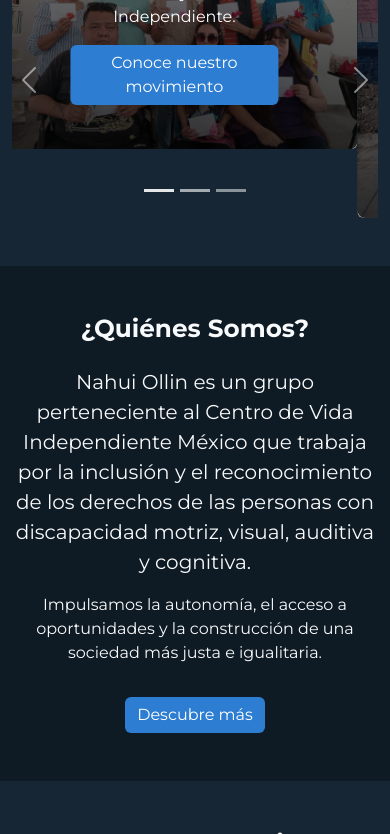
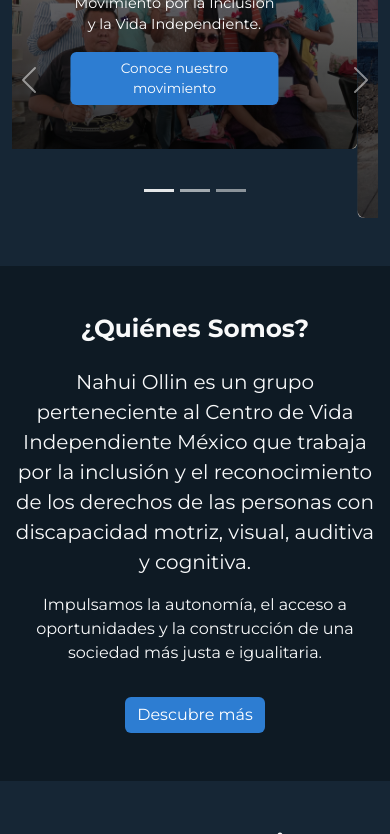
Before and after one commit to HiramKatt/Nahui-Ollin, a plain HTML site: page index.html in a window 390 px wide. Shown: the part 171-1005 px from the top of the page. Drawn offline with nearby package versions, Linux system fonts and the light colour scheme.

Commit message:
Update estilos.css

```diff
--- a/css/estilos.css
+++ b/css/estilos.css
@@ -212,3 +212,22 @@ height:220px;
 object-fit:cover;
 object-position:center;
 }
+
+/* Ajustes para celular */
+
+@media (max-width: 768px){
+
+.carousel-caption h5{
+font-size: 1.2rem;
+}
+
+.carousel-caption p{
+font-size: 0.9rem;
+}
+
+.carousel-caption .btn{
+font-size: 0.85rem;
+padding: 6px 12px;
+}
+
+}
```
